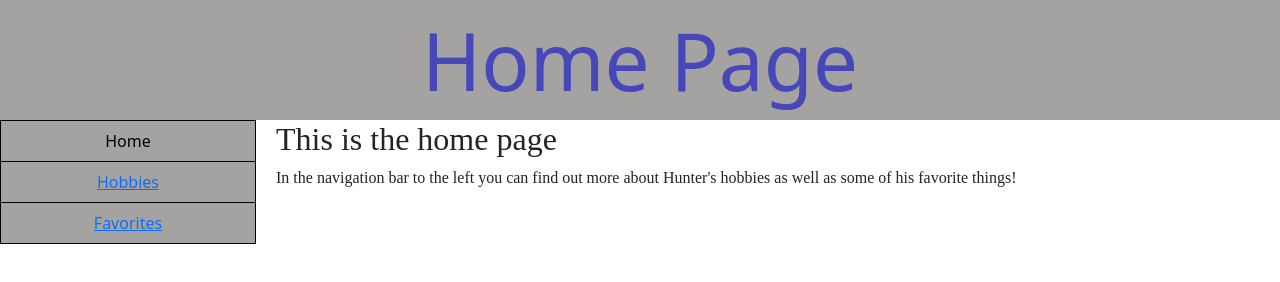
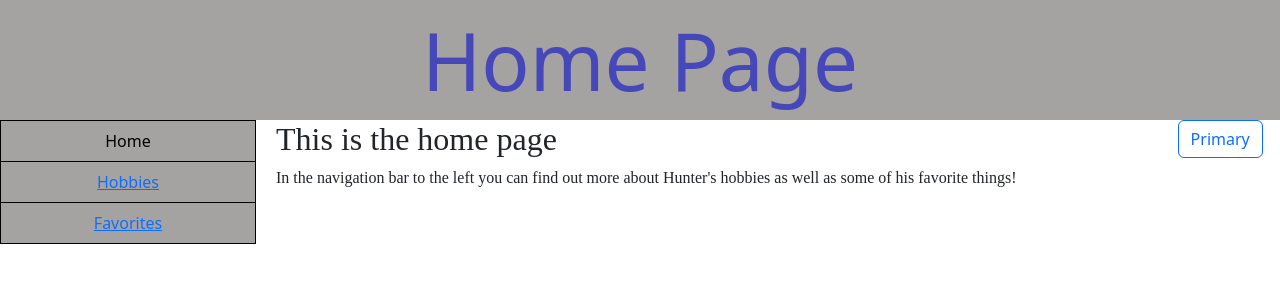
Before and after one commit to HunterR23/HunterR23.github.io, a plain HTML site: page index.html in a window 1280 px wide. Drawn offline with nearby package versions, Linux system fonts and the light colour scheme.

Commit message:
Update index.html

```diff
--- a/index.html
+++ b/index.html
@@ -26,6 +26,8 @@
                 Hunter's hobbies as well as some of his favorite things!
             </p>
           </article>
+            <button type="button" class="btn btn-outline-primary">Primary</button>
         </main>
+
     </body>
 </html>
```
